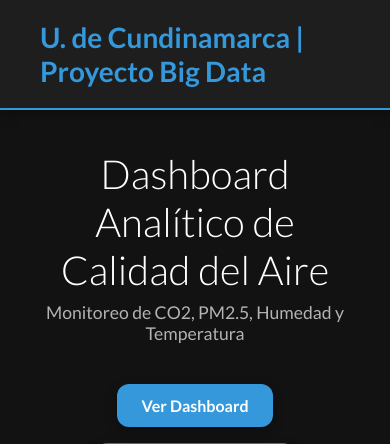
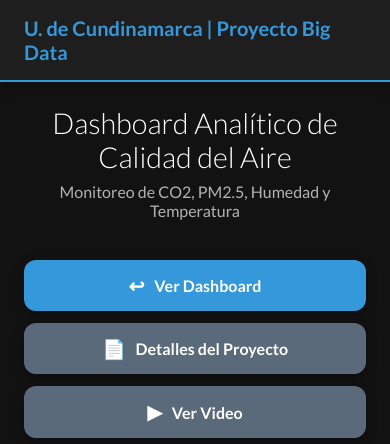
Before and after one commit to Tayrun/BigData_ETL, a Flask app: page / in a window 390 px wide. Shown: the top 444 px of the page. Run offline with Flask 3, Linux system fonts and the light colour scheme.

Commit message:
Update index.html

```diff
--- a/templates/index.html
+++ b/templates/index.html
@@ -15,7 +15,7 @@
             --color-fondo-oscuro: #121212;
             --color-superficie: #1e1e1e;
             --color-primario: #3498db;
-            --color-secundario: #5a6a7a; /* Un gris-azul para botones secundarios */
+            --color-secundario: #5a6a7a;
             --color-texto-principal: #ffffff;
             --color-texto-secundario: #b3b3b3;
             --sombra-fuerte: 0 10px 25px rgba(0, 0, 0, 0.5);
@@ -24,6 +24,9 @@
         }
 
         * { margin: 0; padding: 0; box-sizing: border-box; }
+        html {
+            scroll-behavior: smooth; /* 1. MEJORA: Scroll suave para todos los links */
+        }
         body, html { width: 100%; min-height: 100%; }
 
         body {
@@ -46,31 +49,36 @@
         }
         header h1 { font-size: 1.75rem; font-weight: 700; color: var(--color-primario); }
 
-        /* (Contenido Principal - Sin cambios) */
+        /* (Contenido Principal - Padding modificado) */
         main {
             flex-grow: 1;
             display: flex;
             flex-direction: column;
             align-items: center;
-            padding: 2.5rem;
+            padding: 2.5rem 1.5rem; /* 2. MEJORA: Menos padding lateral para móviles */
             width: 100%;
         }
         .titulo-dashboard { font-size: 2.5rem; font-weight: 300; margin-bottom: 0.5rem; text-align: center; }
         .subtitulo-dashboard { font-size: 1.1rem; font-weight: 400; color: var(--color-texto-secundario); margin-bottom: 2.5rem; text-align: center; }
 
-        /* ======== 1. NUEVO: ESTILOS PARA BOTONES INTERACTIVOS ======== */
+        /* (Controles Dashboard - Sin cambios) */
         .dashboard-controls {
             display: flex;
             justify-content: center;
-            gap: 1rem; /* Espacio entre botones */
+            gap: 1rem;
             margin-bottom: 2.5rem;
-            flex-wrap: wrap; /* Para que se ajusten en móviles */
+            flex-wrap: wrap;
+            width: 100%; /* Ocupa todo el ancho para centrar bien */
         }
 
+        /* 3. MEJORA: Botones con iconos */
         .btn-interactivo {
             font-family: 'Lato', sans-serif;
-            text-decoration: none; /* Para los que son enlaces <a> */
-            display: inline-block;
+            text-decoration: none;
+            display: inline-flex; /* Permite alinear el icono y el texto */
+            align-items: center;
+            justify-content: center;
+            gap: 0.6rem; /* Espacio entre icono y texto */
             padding: 0.75rem 1.5rem;
             font-size: 1rem;
             font-weight: 700;
@@ -82,82 +90,120 @@
             transition: all 0.3s ease;
             box-shadow: var(--sombra-suave);
         }
-
-        /* Estilo secundario para botones de "detalles" o "video" */
-        .btn-interactivo.btn-secundario {
-            background-color: var(--color-secundario);
+        .btn-interactivo.btn-secundario { background-color: var(--color-secundario); }
+        .btn-interactivo:hover {
+            transform: translateY(-3px);
+            box-shadow: var(--sombra-fuerte);
+            filter: brightness(1.1);
+        }
+        /* Estilo para los iconos (usamos emojis/símbolos) */
+        .btn-interactivo .icon {
+            font-size: 1.2em; /* Un poco más grande que el texto */
+            line-height: 1;
         }
 
-        .btn-interactivo:hover {
-            transform: translateY(-3px); /* Efecto "levantar" */
-            box-shadow: var(--sombra-fuerte);
-            filter: brightness(1.1); /* Más brillante */
-        }
-
-        /* ======== 2. MODIFICADO: DETALLES DEL PROYECTO (AHORA OCULTO POR DEFECTO) ======== */
+        /* (Detalles del Proyecto - Sin cambios) */
         .project-details {
-            width: 95%;
+            width: 100%; /* Ocupa todo el ancho del 'main' */
             max-width: 1200px;
             background-color: var(--color-superficie);
             border-radius: var(--radio-borde);
             box-shadow: var(--sombra-suave);
             text-align: left;
-
-            /* --- La Magia de la Transición --- */
-            /* Oculto por defecto */
             overflow: hidden;
             max-height: 0;
             opacity: 0;
             padding-top: 0;
             padding-bottom: 0;
             margin-bottom: 0;
-            transition: all 0.6s cubic-bezier(0.25, 0.8, 0.25, 1); /* Transición suave */
+            transition: all 0.6s cubic-bezier(0.25, 0.8, 0.25, 1);
         }
-
-        /* Clase que se añadirá con JavaScript */
         .project-details.details-visible {
-            max-height: 1000px; /* Alto máximo (debe ser mayor que el contenido) */
+            max-height: 1000px;
             opacity: 1;
-            padding: 2rem 2.5rem; /* Restaura el padding */
-            margin-bottom: 2.5rem; /* Restaura el margen */
+            padding: 2rem 2.5rem;
+            margin-bottom: 2.5rem;
         }
-        /* (Estilos internos de .project-details - Sin cambios) */
         .project-details h3 { font-size: 1.75rem; font-weight: 700; color: var(--color-primario); margin-bottom: 1.25rem; border-bottom: 1px solid rgba(52, 152, 219, 0.3); padding-bottom: 0.75rem; }
         .project-details p { font-size: 1.1rem; line-height: 1.7; color: var(--color-texto-secundario); margin-bottom: 1.5rem; }
         .project-details ul { list-style: none; padding-left: 0; }
         .project-details li { font-size: 1.1rem; line-height: 1.7; color: var(--color-texto-secundario); margin-bottom: 0.75rem; display: flex; align-items: flex-start; }
         .project-details li::before { content: '✓'; color: var(--color-primario); font-weight: 700; font-size: 1.2rem; margin-right: 0.75rem; flex-shrink: 0; }
 
-        /* (Contenedor Dashboard - Modificado para animación) */
+        /* (Dashboard Container - Modificado) */
         .dashboard-container {
-            width: 95%;
+            width: 100%; /* Ocupa todo el ancho del 'main' */
             max-width: 1600px;
-            height: 85vh;
+            height: 85vh; /* Altura relativa */
+            min-height: 500px; /* Altura mínima para que no colapse */
             background-color: var(--color-superficie);
             border-radius: var(--radio-borde);
             box-shadow: var(--sombra-fuerte);
             overflow: hidden;
-
-            /* Animación de entrada */
             opacity: 0;
             transform: translateY(20px);
-            animation: aparecer 0.8s ease-out 0.5s forwards; /* 0.5s de retraso */
+            animation: aparecer 0.8s ease-out 0.5s forwards;
         }
-
         iframe { width: 100%; height: 100%; border: none; }
         @keyframes aparecer { from { opacity: 0; transform: translateY(20px); } to { opacity: 1; transform: translateY(0); } }
 
-        /* (Footer - Sin cambios) */
+        /* (Footer - Modificado) */
         footer {
             width: 100%;
             text-align: center;
-            padding: 1.5rem;
+            padding: 2rem 1.5rem; /* Más padding */
             background-color: var(--color-superficie);
             border-top: 1px solid #2a2a2a;
             color: var(--color-texto-secundario);
             font-size: 0.9rem;
             margin-top: 2.5rem;
             flex-shrink: 0;
+            line-height: 1.6; /* Mejor espaciado de líneas */
+        }
+        footer span { /* Para separar los nombres */
+            display: block;
+            margin-top: 0.5rem;
+        }
+
+        /* ======== 4. NUEVO: MEDIA QUERIES PARA RESPONSIVIDAD ======== */
+        @media (max-width: 768px) {
+
+            /* Reduce tamaño de fuentes principales */
+            .titulo-dashboard { font-size: 1.8rem; }
+            .subtitulo-dashboard { font-size: 1rem; }
+            header h1 { font-size: 1.25rem; }
+
+            /* Ajusta paddings principales */
+            header { padding: 1rem 1.5rem; }
+            main { padding: 1.5rem; } /* Menos padding en 'main' */
+
+            /* Botones ocupan todo el ancho y se centran */
+            .dashboard-controls {
+                flex-direction: column; /* Se apilan verticalmente */
+                gap: 0.75rem; /* Menos espacio */
+            }
+            .btn-interactivo {
+                width: 100%; /* Ocupan todo el ancho */
+                padding: 1rem; /* Más fáciles de presionar */
+            }
+
+            /* Ajuste en padding de detalles */
+            .project-details.details-visible {
+                padding: 1.5rem 1.25rem;
+            }
+            .project-details h3 { font-size: 1.4rem; }
+            .project-details p, .project-details li { font-size: 1rem; }
+
+            /* Ajuste de altura del dashboard en móviles */
+            .dashboard-container {
+                height: 75vh; /* Un poco menos de altura */
+            }
+
+            /* Nombres del footer se apilan */
+            footer span {
+                display: block;
+                margin-top: 0.25rem;
+            }
         }
 
     </style>
@@ -175,15 +221,15 @@
 
         <div class="dashboard-controls">
             <button id="btn-scroll" class="btn-interactivo">
-                Ver Dashboard
+                <span class="icon">&#x21A9;</span> Ver Dashboard
             </button>
 
             <button id="btn-toggle-details" class="btn-interactivo btn-secundario">
-                Detalles del Proyecto
+                <span class="icon">&#x1F4C4;</span> Detalles del Proyecto
             </button>
 
             <a href="#" id="btn-video" class="btn-interactivo btn-secundario">
-                Ver Video
+                <span class="icon">&#x25B6;</span> Ver Video
             </a>
         </div>
 
@@ -204,53 +250,59 @@
 
 
         <div id="dashboard-area" class="dashboard-container">
-         <iframe title="ProyectoAire" width="600" height="373.5" src="https://app.powerbi.com/view?r=eyJrIjoiOTZjYzg2ODYtZTZmYy00ZTljLTgzNWMtZjE4NzRkMTM5MDE5IiwidCI6IjA3ZGE2N2EwLTFmNDMtNGU4Yy05NzdmLTVmODhiNjQ3MGVlNiIsImMiOjR9" frameborder="0" allowFullScreen="true"></iframe>
+            <iframe title="ProyectoAire" width="600" height="373.5" src="https://app.powerbi.com/view?r=eyJrIjoiOTZjYzg2ODYtZTZmYy00ZTljLTgzNWMtZjE4NzRkMTM5MDE5IiwidCI6IjA3ZGE2N2EwLTFmNDMtNGU4Yy05NzdmLTVmODhiNjQ3MGVlNiIsImMiOjR9" frameborder="0" allowFullScreen="true"></iframe>
         </div>
 
     </main>
 
     <footer>
-        &copy; 2025 | Ingrid K. Caicedo Rodríguez & Juan J. Ibáñez Martínez
+        Estudiantes: Ingrid K. Caicedo Rodríguez & Juan J. Ibáñez Martínez
+        <span>Gestor del Conocimiento: Edison Gustavo Canon Varela</span>
+        <span>&copy; 2025 | Universidad de Cundinamarca - Extensión Chía</span>
     </footer>
 
     <script>
-        // Espera a que todo el contenido de la página esté cargado
         document.addEventListener('DOMContentLoaded', () => {
 
             // --- Interacción 1: Botón de Scroll ---
             const scrollBtn = document.getElementById('btn-scroll');
             const dashboardArea = document.getElementById('dashboard-area');
 
-            scrollBtn.addEventListener('click', () => {
-                // Le dice al área del dashboard que se ponga en vista
-                // con un comportamiento "suave" (smooth)
+            scrollBtn.addEventListener('click', (e) => {
+                e.preventDefault(); // Previene comportamiento por defecto
                 dashboardArea.scrollIntoView({
                     behavior: 'smooth',
-                    block: 'start' // Se alinea con la parte de arriba
+                    block: 'start'
                 });
             });
-
 
             // --- Interacción 2: Botón de Mostrar/Ocultar Detalles ---
             const toggleBtn = document.getElementById('btn-toggle-details');
             const detailsSection = document.querySelector('.project-details');
 
             toggleBtn.addEventListener('click', () => {
-                // Añade o quita la clase 'details-visible'
                 detailsSection.classList.toggle('details-visible');
-
-                // Opcional: Cambia el texto del botón
                 if (detailsSection.classList.contains('details-visible')) {
-                    toggleBtn.textContent = 'Ocultar Detalles';
+                    toggleBtn.innerHTML = '<span class="icon">&#x1F4C4;</span> Ocultar Detalles';
                 } else {
-                    toggleBtn.textContent = 'Detalles del Proyecto';
+                    toggleBtn.innerHTML = '<span class="icon">&#x1F4C4;</span> Detalles del Proyecto';
                 }
             });
 
-            // Nota: El botón de "Ver Video" es un enlace <a> y
-            // funcionará por sí solo. ¡Solo recuerda cambiar el 'href="#"'
-            // por el enlace real de tu video!
+            // --- Interacción 3: Botón de Video (Actualiza el link) ---
+            const videoBtn = document.getElementById('btn-video');
+            videoBtn.addEventListener('click', (e) => {
+                // CAMBIA '#' POR EL ENLACE REAL DE TU VIDEO
+                const videoURL = '#';
 
+                if (videoURL === '#') {
+                    e.preventDefault(); // Evita que salte al inicio de la página
+                    alert('Aún no se ha agregado el enlace del video.');
+                } else {
+                    videoBtn.target = '_blank'; // Abre en una nueva pestaña
+                    videoBtn.href = videoURL;
+                }
+            });
         });
     </script>
 
```
